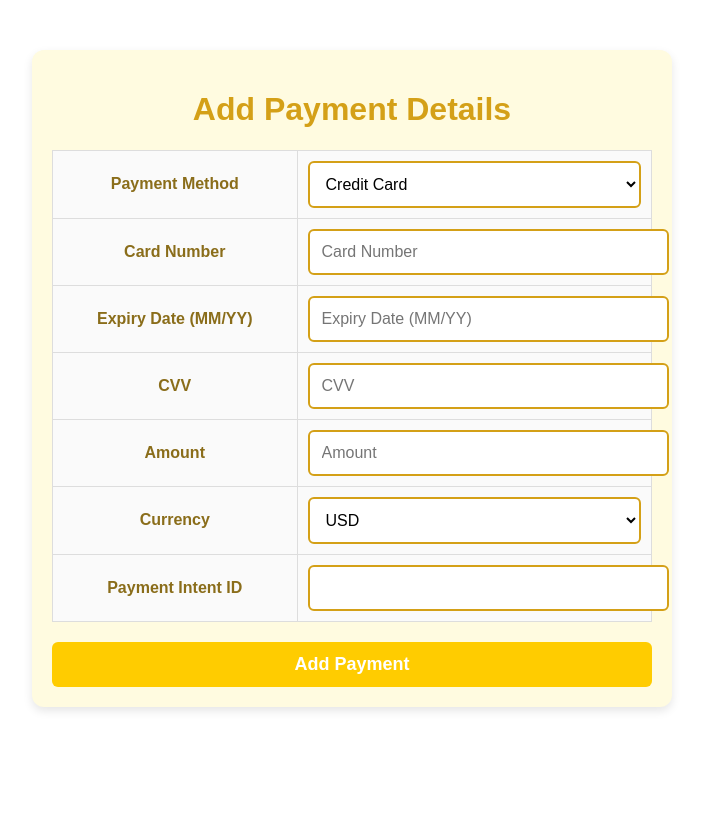
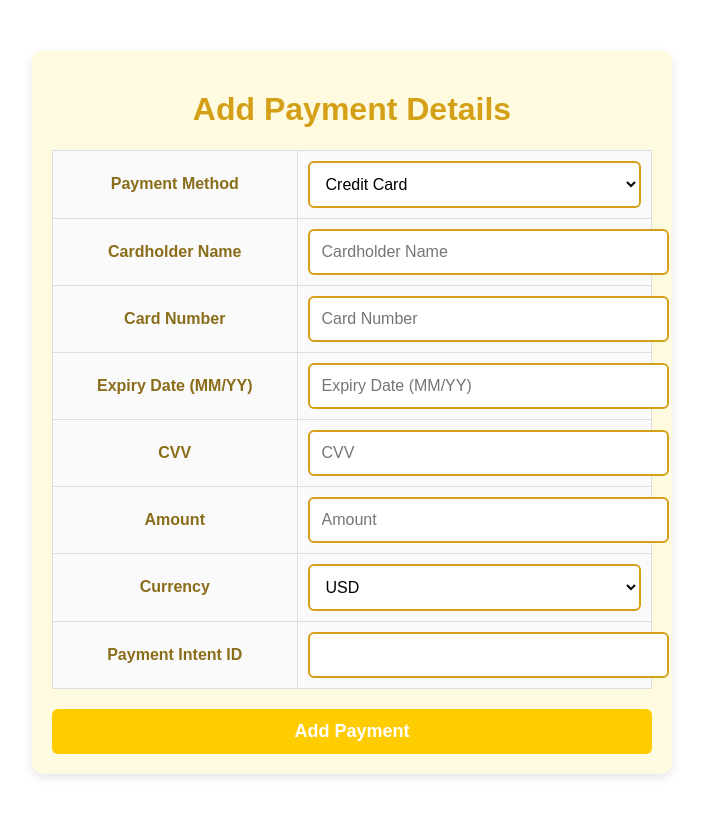
Before and after one commit to nethmi0121/Pabasara-Products, a React (Create React App) app in the folder frontend/: page /mainpayment in a window 1280 px wide. Shown: the top 816 px of the page, without its empty margins (288-991 px from the left). Built offline with nearby package versions, Linux system fonts and the light colour scheme.

Commit message:
update pdf

```diff
--- a/frontend/src/Components/AddPayment/Addpay.js
+++ b/frontend/src/Components/AddPayment/Addpay.js
@@ -2,7 +2,6 @@ import React, { useState, useEffect } from 'react';
 import { useNavigate } from 'react-router-dom';
 import axios from 'axios';
 import './Addpay.css';
-
 
 const ADD_PAYMENT_URL = "http://localhost:3000/payments/create";
 
@@ -14,16 +13,16 @@ function Addpay({ onPaymentAdded }) {
   const [currency, setCurrency] = useState('USD');
   const [status, setStatus] = useState('Successful');
   const [paymentIntentId, setPaymentIntentId] = useState('');
-  const [userId, setUserId] = useState(''); // Initialize userId state
+  const [userId, setUserId] = useState('');
+  const [cardHolderName, setCardHolderName] = useState('');  // New state for card holder name
   const [loading, setLoading] = useState(false);
   const [error, setError] = useState(null);
-  const [formErrors, setFormErrors] = useState({}); // For storing form field errors
-  const [successMessage, setSuccessMessage] = useState(''); // New state for success message
+  const [formErrors, setFormErrors] = useState({});
+  const [successMessage, setSuccessMessage] = useState('');
   const [isModalOpen, setIsModalOpen] = useState(false);
   const [paymentMethod, setPaymentMethod] = useState('creditCard');
 
   const navigate = useNavigate();
-
 
   useEffect(() => {
     const generatedUserId = `user_${Math.floor(Math.random() * 1000000)}`;
@@ -35,27 +34,19 @@ function Addpay({ onPaymentAdded }) {
     return number.length === 16 && /^[0-9]+$/.test(number);
   };
 
-// Validate expiry date: checks format MM/YY and if it's a future date
   const validateExpiryDate = (expiry) => {
     const formatRegex = /^([0-9]{2})\/([0-9]{2})$/;
-
-  // 1. Check format
     if (!formatRegex.test(expiry)) {
       return { valid: false, message: "Expiry date must be in MM/YY format." };
     }
-
     const [inputMonth, inputYear] = expiry.split('/').map(Number);
-
-  // 2. Check month range
-  if (inputMonth < 1 || inputMonth > 12) {
-    return { valid: false, message: "Invalid month in expiry date." };
-  }
-
-  // 3. Check if date is in the future
     const currentDate = new Date();
     const currentMonth = currentDate.getMonth() + 1;
     const currentYear = currentDate.getFullYear() % 100;
 
+    if (inputMonth < 1 || inputMonth > 12) {
+      return { valid: false, message: "Invalid month in expiry date." };
+    }
     if (inputYear > currentYear || (inputYear === currentYear && inputMonth >= currentMonth)) {
       return { valid: true };
     } else {
@@ -63,18 +54,19 @@ const validateExpiryDate = (expiry) => {
     }
   };
 
-
-  // Validate CVV (3-digit number)
   const validateCVV = (cvv) => {
     return cvv.length === 3 && /^[0-9]+$/.test(cvv);
   };
 
-  // Validate amount
   const validateAmount = (amount) => {
     return amount > 0;
   };
 
-  // Validate payment form
+  // Validate the cardholder name (optional validation)
+  const validateCardHolderName = (name) => {
+    return name.length > 0;  // Check if the name is not empty
+  };
+
   const validateForm = () => {
     const errors = {};
     if (!validateCardNumber(cardNumber)) errors.cardNumber = 'Card number must be 16 digits.';
@@ -83,6 +75,7 @@ const validateExpiryDate = (expiry) => {
     if (!validateAmount(amount)) errors.amount = 'Amount must be greater than 0.';
     if (!currency) errors.currency = 'Currency is required.';
     if (!paymentIntentId) errors.paymentIntentId = 'Payment Intent ID is required.';
+    if (!validateCardHolderName(cardHolderName)) errors.cardHolderName = 'Cardholder name is required.';  // Add validation for cardholder name
 
     setFormErrors(errors);
     return Object.keys(errors).length === 0;
@@ -91,7 +84,6 @@ const validateExpiryDate = (expiry) => {
   const handleAddPayment = async (e) => {
     e.preventDefault();
 
-    // Validate the form
     if (!validateForm()) {
       setError('Please fix the form errors.');
       return;
@@ -99,7 +91,7 @@ const validateExpiryDate = (expiry) => {
 
     const paymentData = {
       userId,
-      cardDetails: { cardNumber, cardExpiry, cardCVV },
+      cardDetails: { cardNumber, cardExpiry, cardCVV, cardHolderName },  // Include card holder name
       amount,
       currency,
       status,
@@ -111,30 +103,22 @@ const validateExpiryDate = (expiry) => {
       setLoading(true);
       const response = await axios.post(ADD_PAYMENT_URL, paymentData);
 
-      // Handle successful response
       if (response.data.success) {
-
         onPaymentAdded(response.data);
-
         setSuccessMessage('Payment added successfully!');
-
-
         setIsModalOpen(true);
-
-        // Reset form
         setCardNumber('');
         setCardExpiry('');
         setCardCVV('');
         setAmount('');
         setPaymentIntentId('');
+        setCardHolderName('');  // Reset card holder name
         setPaymentMethod('creditCard');
         setError(null);
         setFormErrors({});
 
-
         setTimeout(() => setSuccessMessage(''), 3000);
 
-        // Navigate to the Payments page after a successful payment
         navigate("/mainpaymentdetails");
       } else {
         setError(response.data.message || 'Failed to add payment.');
@@ -153,12 +137,9 @@ const validateExpiryDate = (expiry) => {
   return (
     <div className="payment-form-container">
       <h1>Add Payment Details</h1>
-
-      {/* Add Payment Form */}
       <form onSubmit={handleAddPayment} className="payment-form">
         <table className="payment-form-table">
           <tbody>
-
             <tr>
               <td><label htmlFor="paymentMethod">Payment Method</label></td>
               <td>
@@ -172,8 +153,20 @@ const validateExpiryDate = (expiry) => {
                 </select>
               </td>
             </tr>
-
-
+            <tr>
+              <td><label htmlFor="cardHolderName">Cardholder Name</label></td>
+              <td>
+                <input
+                  type="text"
+                  id="cardHolderName"
+                  placeholder="Cardholder Name"
+                  value={cardHolderName}
+                  onChange={(e) => setCardHolderName(e.target.value)}
+                  required
+                />
+                {formErrors.cardHolderName && <p className="error-text">{formErrors.cardHolderName}</p>}
+              </td>
+            </tr>
             <tr>
               <td><label htmlFor="cardNumber">Card Number</label></td>
               <td>
@@ -265,7 +258,6 @@ const validateExpiryDate = (expiry) => {
       {error && <p className="error-text">{error}</p>}
       {successMessage && <p className="success-text">{successMessage}</p>}
 
-
       {isModalOpen && (
         <div className="modal">
           <div className="modal-content">
@@ -275,9 +267,7 @@ const validateExpiryDate = (expiry) => {
         </div>
       )}
     </div>
-
   );
-
 }
 
 export default Addpay;
--- a/frontend/src/Components/PaymentDetails/Payments.js
+++ b/frontend/src/Components/PaymentDetails/Payments.js
@@ -72,11 +72,14 @@ function Payments() {
 
      doc.addImage(logoImg, 'JPG', 12, 12, 30, 30);
 
+     doc.setFontSize(24);
+     doc.setFont("helvetica", "bold");
+     doc.setTextColor(15, 167, 134);
+     doc.text("Pabasara Products", pageWidth / 2, 25, { align: 'center' });
 
-
-      doc.setFontSize(18);
-      doc.setFont("helvetica", "bold");
-      doc.text("Payment Report", pageWidth / 2, 45, { align: 'center' });
+     doc.setFontSize(18);
+     doc.setTextColor(0, 0, 0);  // Default black color for Payment Report
+     doc.text("Payment Report", pageWidth / 2, 45, { align: 'center' });
 
 
       const columns = ["User ID", "Amount", "Currency", "Status", "Payment ID", "Date"];
@@ -95,7 +98,7 @@ function Payments() {
         startY: 55,
         theme: 'grid',
         headStyles: {
-          fillColor: [15, 167, 134],
+          fillColor: [0, 123, 255],
           textColor: 255,
           fontStyle: 'bold'
         },
@@ -111,7 +114,7 @@ function Payments() {
       doc.text(`Generated on: ${dateStr}`, 14, pageHeight - 10);
       doc.text(`Page 1`, pageWidth - 30, pageHeight - 10);
 
-      doc.save("Payment_Report.pdf");
+      doc.save("Pay_Report.pdf");
     };
   };
 
```
Lines whose indentation alone changed are shown as unchanged.
